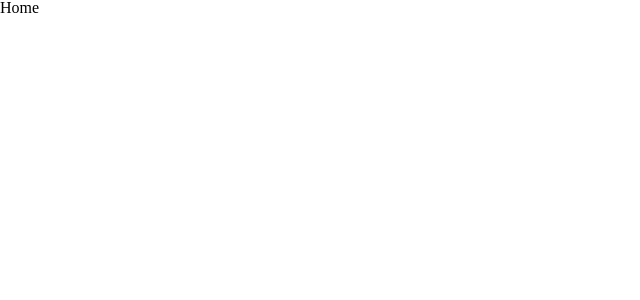
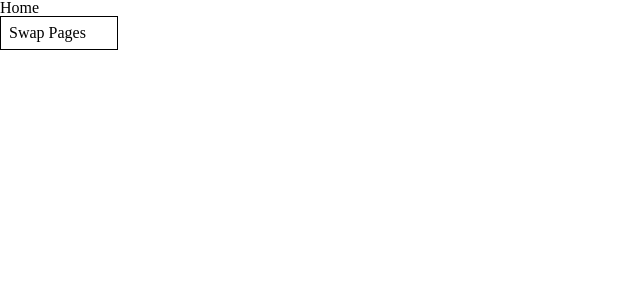
Before and after one commit to BrockThigpen/bchrispark.com, a React (Create React App) app: page / in a window 1280 px wide. Shown: the top 300 px of the page, without its empty margins (0-640 px from the left). Built offline with nearby package versions, Linux system fonts and the light colour scheme.

Commit message:
byron's swap button implementation

```diff
--- a/package.json
+++ b/package.json
@@ -6,6 +6,7 @@
     "@testing-library/jest-dom": "^5.11.5",
     "@testing-library/react": "^11.1.0",
     "@testing-library/user-event": "^12.1.10",
+    "prop-types": "^15.7.2",
     "react": "^17.0.1",
     "react-dom": "^17.0.1",
     "react-router": "^5.2.0",
--- /dev/null
+++ b/src/components/Button/index.js
@@ -0,0 +1,26 @@
+import React from 'react';
+import PropTypes from 'prop-types'
+
+
+const Button = ({label, handleButtonClick}) => {
+  return (
+    <div style={{
+      width: '100px',
+      border: 'solid 1px black',
+      padding: '8px 8px',
+      cursor: 'pointer',
+      userSelect: 'none'
+    }}
+    onClick={handleButtonClick}
+    >
+      {label}
+    </div>
+  );
+}
+
+export default Button;
+
+Button.propTypes = {
+  label: PropTypes.string.isRequired,
+  handleButtonClick: PropTypes.func
+}
--- /dev/null
+++ b/src/components/SwapPages/index.js
@@ -0,0 +1,29 @@
+import React from 'react';
+import {PATHS} from '../../routes'
+import Button from '../Button'
+import { useHistory, useLocation } from 'react-router-dom'
+
+function SwapPagesButton  () {
+    const history = useHistory()
+    const location = useLocation()
+
+    const isHome = () => {
+      if (location.pathname === '/') return true
+      return false
+    }
+
+    const handleButtonClick = () => {
+      const path = isHome() ? PATHS.resume : PATHS.home
+      history.push(path)
+    }
+
+    return (
+      <Button
+        label={'Swap Pages'}
+        handleButtonClick={handleButtonClick}
+      />
+    )
+
+}
+
+export default SwapPagesButton
--- a/src/pages/Resume/index.js
+++ b/src/pages/Resume/index.js
@@ -1,4 +1,5 @@
 import React from 'react';
+import SwapPagesButton from '../../components/SwapPages';
 
 export default function ResumePage () {
     const style = {
@@ -9,8 +10,11 @@ export default function ResumePage () {
         alignItems: "center"
     }
     return(
-        <div style={style}>
-            <img alt={'fat arthur'} src={'https://bit.ly/3kLsVGg'}/>
-        </div>
+        <>
+           <SwapPagesButton />
+            <div style={style}>
+                <img alt={'fat arthur'} src={'https://bit.ly/3kLsVGg'}/>
+            </div>
+        </>
     )
 }
--- a/src/routes.js
+++ b/src/routes.js
@@ -5,17 +5,23 @@ import {
     Route,
   } from "react-router-dom";
 import Resume from './pages/Resume';
+import SwapPagesButton from './components/SwapPages'
 
-  export default function App() {
+export const PATHS = {
+    home: '/',
+    resume: '/resume'
+}
+
+export default function App() {
       return (
           <Router>
               <Switch>
-
-                  <Route exact path='/'>
+                  <Route exact path={PATHS.home}>
                       <div>Home</div>
+                      <SwapPagesButton />
                   </Route>
 
-                  <Route path='/Resume'>
+                  <Route path={PATHS.resume}>
                       <Resume/>
                   </Route>
 
```
